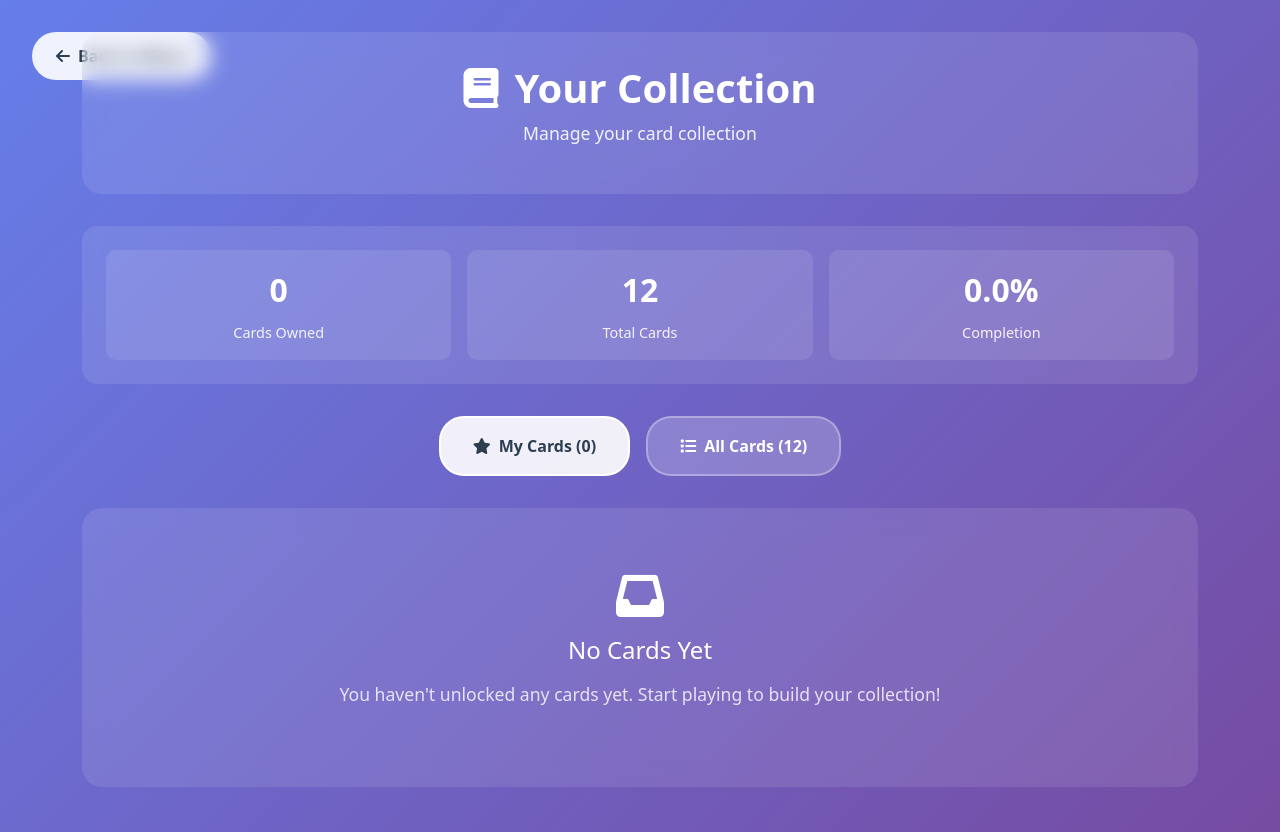
After one commit to Maxwellkwhite/greek-snap, a Flask app: page /collection in a window 1280 px wide. The commit adds this page. Run offline with Flask 3, Linux system fonts and the light colour scheme; a user stored in the database is signed in; some libraries are stand-ins or nearby versions.

Commit message:
started collection page

```diff
--- a/main.py
+++ b/main.py
@@ -44,8 +44,25 @@ class User(UserMixin, db.Model):
     misc2: Mapped[str] = mapped_column(String(100), nullable=True)
     misc3: Mapped[str] = mapped_column(String(100), nullable=True)
 
+    # Relationship to collection
+    collection = relationship("UserCollection", back_populates="user", uselist=False)
+
+# Collection DB
+class UserCollection(db.Model):
+    __tablename__ = "user_collections"
+    id: Mapped[int] = mapped_column(Integer, primary_key=True)
+    user_id: Mapped[int] = mapped_column(Integer, db.ForeignKey("users.id"))
+    unlocked_cards: Mapped[JSON] = mapped_column(JSON, default=list)  # List of card IDs
+    date_created: Mapped[DateTime] = mapped_column(DateTime, default=func.now())
+    date_updated: Mapped[DateTime] = mapped_column(DateTime, default=func.now(), onupdate=func.now())
+
+    # Relationship to user
+    user = relationship("User", back_populates="collection")
+
 # Global game instance
 current_game = None
+
+
 
 @app.route('/')
 def index():
@@ -57,6 +74,70 @@ def game():
     if current_game is None:
         current_game = Game()
     return render_template('game.html', game=current_game, characters=CHARACTERS)
+
+@app.route('/collection')
+@login_required
+def collection():
+    # Get or create user collection
+    user_collection = UserCollection.query.filter_by(user_id=current_user.id).first()
+    if not user_collection:
+        user_collection = UserCollection(user_id=current_user.id, unlocked_cards=[])
+        db.session.add(user_collection)
+        db.session.commit()
+
+    # Get all cards and mark which ones are unlocked
+    all_cards = CHARACTERS.copy()
+    unlocked_card_ids = set(user_collection.unlocked_cards)
+
+    for card in all_cards:
+        card['unlocked'] = card['id'] in unlocked_card_ids
+
+    # Separate owned and all cards
+    owned_cards = [card for card in all_cards if card['unlocked']]
+
+    return render_template('collection.html',
+                         all_cards=all_cards,
+                         owned_cards=owned_cards,
+                         user=current_user)
+
+@app.route('/api/unlock-card', methods=['POST'])
+@login_required
+def unlock_card():
+    data = request.get_json()
+    card_id = data.get('card_id')
+
+    if not card_id:
+        return jsonify({"success": False, "message": "Card ID is required"})
+
+    # Get or create user collection
+    user_collection = UserCollection.query.filter_by(user_id=current_user.id).first()
+    if not user_collection:
+        user_collection = UserCollection(user_id=current_user.id, unlocked_cards=[])
+        db.session.add(user_collection)
+
+    # Add card to collection if not already there
+    if card_id not in user_collection.unlocked_cards:
+        user_collection.unlocked_cards.append(card_id)
+        db.session.commit()
+        return jsonify({"success": True, "message": f"Card unlocked!"})
+    else:
+        return jsonify({"success": False, "message": "Card already unlocked"})
+
+@app.route('/api/collection')
+@login_required
+def get_collection():
+    """Get user's collection data via API"""
+    user_collection = UserCollection.query.filter_by(user_id=current_user.id).first()
+    if not user_collection:
+        user_collection = UserCollection(user_id=current_user.id, unlocked_cards=[])
+        db.session.add(user_collection)
+        db.session.commit()
+
+    return jsonify({
+        "unlocked_cards": user_collection.unlocked_cards,
+        "total_cards": len(CHARACTERS),
+        "completion_percentage": round((len(user_collection.unlocked_cards) / len(CHARACTERS)) * 100, 1)
+    })
 
 @app.route('/api/game-state')
 def get_game_state():
--- /dev/null
+++ b/templates/collection.html
@@ -0,0 +1,376 @@
+<!DOCTYPE html>
+<html lang="en">
+<head>
+    <meta charset="UTF-8">
+    <meta name="viewport" content="width=device-width, initial-scale=1.0">
+    <title>Collection - Greek Snap</title>
+    <link href="https://cdn.jsdelivr.net/npm/bootstrap@5.3.0/dist/css/bootstrap.min.css" rel="stylesheet">
+    <link rel="stylesheet" href="{{ url_for('static', filename='css/style.css') }}">
+    <link href="https://cdnjs.cloudflare.com/ajax/libs/font-awesome/6.0.0/css/all.min.css" rel="stylesheet">
+    <style>
+        body {
+            background: linear-gradient(135deg, #667eea 0%, #764ba2 100%);
+            min-height: 100vh;
+        }
+
+        .collection-header {
+            background: rgba(255, 255, 255, 0.1);
+            backdrop-filter: blur(10px);
+            border-radius: 20px;
+            padding: 2rem;
+            margin: 2rem 0;
+            text-align: center;
+            color: white;
+        }
+
+        .collection-title {
+            font-size: 2.5rem;
+            font-weight: bold;
+            margin-bottom: 0.5rem;
+        }
+
+        .collection-subtitle {
+            font-size: 1.1rem;
+            opacity: 0.9;
+        }
+
+        .card-grid {
+            display: flex;
+            flex-wrap: wrap;
+            justify-content: center;
+            gap: 1.5rem;
+            padding: 2rem 0;
+        }
+
+        .card-item {
+            width: 180px;
+            height: 240px;
+            margin: 10px;
+            background: white;
+            border: 3px solid #3498db;
+            border-radius: 15px;
+            cursor: pointer;
+            transition: all 0.3s ease;
+            position: relative;
+            overflow: hidden;
+            box-shadow: 0 4px 12px rgba(0,0,0,0.15);
+            display: inline-block;
+        }
+
+        .card-item.unlocked {
+            box-shadow: 0 10px 30px rgba(0, 0, 0, 0.2);
+        }
+
+        .card-item.locked {
+            filter: grayscale(100%);
+            opacity: 0.6;
+            box-shadow: 0 5px 15px rgba(0, 0, 0, 0.1);
+        }
+
+        .card-item:hover {
+            transform: translateY(-8px);
+            box-shadow: 0 15px 40px rgba(0, 0, 0, 0.3);
+            border-color: #f39c12;
+        }
+
+        .card-item .card-body {
+            padding: 12px;
+            height: 100%;
+            display: flex;
+            flex-direction: column;
+            justify-content: space-between;
+        }
+
+        .card-cost {
+            position: absolute;
+            top: 8px;
+            left: 8px;
+            background: #f39c12;
+            color: white;
+            width: 35px;
+            height: 35px;
+            border-radius: 50%;
+            display: flex;
+            align-items: center;
+            justify-content: center;
+            font-weight: bold;
+            font-size: 16px;
+            transition: all 0.3s ease;
+        }
+
+        .card-power {
+            position: absolute;
+            bottom: 8px;
+            right: 8px;
+            background: #3498db;
+            color: white;
+            width: 35px;
+            height: 35px;
+            border-radius: 50%;
+            display: flex;
+            align-items: center;
+            justify-content: center;
+            font-weight: bold;
+            font-size: 16px;
+            transition: all 0.3s ease;
+        }
+
+        .card-name {
+            font-size: 18px;
+            font-weight: bold;
+            text-align: center;
+            margin-top: 30px;
+            margin-bottom: 8px;
+            line-height: 1.2;
+            color: #2c3e50;
+        }
+
+        .card-ability {
+            font-size: 12px;
+            text-align: center;
+            line-height: 1.3;
+            margin-bottom: 30px;
+            color: #7f8c8d;
+            padding: 0 8px;
+        }
+
+        .lock-overlay {
+            position: absolute;
+            top: 0;
+            left: 0;
+            right: 0;
+            bottom: 0;
+            background: rgba(0, 0, 0, 0.7);
+            display: flex;
+            align-items: center;
+            justify-content: center;
+            border-radius: 15px;
+            font-size: 2rem;
+            color: white;
+        }
+
+        .back-button {
+            position: fixed;
+            top: 2rem;
+            left: 2rem;
+            background: rgba(255, 255, 255, 0.9);
+            border: none;
+            padding: 0.75rem 1.5rem;
+            border-radius: 25px;
+            color: #2c3e50;
+            text-decoration: none;
+            transition: all 0.3s ease;
+            font-weight: bold;
+        }
+
+        .back-button:hover {
+            background: rgba(255, 255, 255, 1);
+            color: #2c3e50;
+            text-decoration: none;
+            transform: translateY(-2px);
+        }
+
+        .collection-stats {
+            background: rgba(255, 255, 255, 0.1);
+            backdrop-filter: blur(10px);
+            border-radius: 15px;
+            padding: 1.5rem;
+            margin-bottom: 2rem;
+            color: white;
+            text-align: center;
+        }
+
+        .stats-grid {
+            display: grid;
+            grid-template-columns: repeat(auto-fit, minmax(200px, 1fr));
+            gap: 1rem;
+        }
+
+        .stat-card {
+            background: rgba(255, 255, 255, 0.1);
+            border-radius: 10px;
+            padding: 1rem;
+        }
+
+        .stat-number {
+            font-size: 2rem;
+            font-weight: bold;
+            margin-bottom: 0.5rem;
+        }
+
+        .stat-label {
+            font-size: 0.9rem;
+            opacity: 0.9;
+        }
+
+        .tab-navigation {
+            display: flex;
+            justify-content: center;
+            gap: 1rem;
+            margin-bottom: 2rem;
+        }
+
+        .tab-button {
+            background: rgba(255, 255, 255, 0.2);
+            border: 2px solid rgba(255, 255, 255, 0.3);
+            color: white;
+            padding: 1rem 2rem;
+            border-radius: 25px;
+            font-weight: bold;
+            transition: all 0.3s ease;
+            cursor: pointer;
+        }
+
+        .tab-button:hover {
+            background: rgba(255, 255, 255, 0.3);
+            border-color: rgba(255, 255, 255, 0.5);
+            transform: translateY(-2px);
+        }
+
+        .tab-button.active {
+            background: rgba(255, 255, 255, 0.9);
+            color: #2c3e50;
+            border-color: rgba(255, 255, 255, 1);
+        }
+
+        .tab-content {
+            display: none;
+        }
+
+        .tab-content.active {
+            display: block;
+        }
+
+        .empty-state {
+            text-align: center;
+            color: white;
+            padding: 4rem 2rem;
+            background: rgba(255, 255, 255, 0.1);
+            border-radius: 20px;
+            backdrop-filter: blur(10px);
+        }
+
+        .empty-state h3 {
+            margin-bottom: 1rem;
+            font-size: 1.5rem;
+        }
+
+        .empty-state p {
+            opacity: 0.8;
+            font-size: 1.1rem;
+        }
+    </style>
+</head>
+<body>
+    <a href="{{ url_for('index') }}" class="back-button">
+        <i class="fas fa-arrow-left me-2"></i>Back to Menu
+    </a>
+
+    <div class="container">
+        <div class="collection-header">
+            <h1 class="collection-title">
+                <i class="fas fa-book me-3"></i>Your Collection
+            </h1>
+            <p class="collection-subtitle">Manage your card collection</p>
+        </div>
+
+        {% set owned_count = owned_cards | length %}
+        {% set total_count = all_cards | length %}
+
+        <div class="collection-stats">
+            <div class="stats-grid">
+                <div class="stat-card">
+                    <div class="stat-number">{{ owned_count }}</div>
+                    <div class="stat-label">Cards Owned</div>
+                </div>
+                <div class="stat-card">
+                    <div class="stat-number">{{ total_count }}</div>
+                    <div class="stat-label">Total Cards</div>
+                </div>
+                <div class="stat-card">
+                    <div class="stat-number">{{ "%.1f" | format((owned_count / total_count * 100) if total_count > 0 else 0) }}%</div>
+                    <div class="stat-label">Completion</div>
+                </div>
+            </div>
+        </div>
+
+        <!-- Tab Navigation -->
+        <div class="tab-navigation">
+            <button class="tab-button active" onclick="showTab('owned')">
+                <i class="fas fa-star me-2"></i>My Cards ({{ owned_count }})
+            </button>
+            <button class="tab-button" onclick="showTab('all')">
+                <i class="fas fa-list me-2"></i>All Cards ({{ total_count }})
+            </button>
+        </div>
+
+        <!-- Owned Cards Tab -->
+        <div id="owned-tab" class="tab-content active">
+            {% if owned_cards %}
+            <div class="card-grid">
+                {% for card in owned_cards %}
+                <div class="card-item unlocked">
+                    <div class="card-body">
+                        <div class="card-cost">{{ card.cost }}</div>
+                        <div class="card-name">{{ card.name }}</div>
+                        <div class="card-ability">{{ card.ability }}</div>
+                        <div class="card-power">{{ card.power }}</div>
+                    </div>
+                </div>
+                {% endfor %}
+            </div>
+            {% else %}
+            <div class="empty-state">
+                <i class="fas fa-inbox fa-3x mb-3"></i>
+                <h3>No Cards Yet</h3>
+                <p>You haven't unlocked any cards yet. Start playing to build your collection!</p>
+            </div>
+            {% endif %}
+        </div>
+
+        <!-- All Cards Tab -->
+        <div id="all-tab" class="tab-content">
+            <div class="card-grid">
+                {% for card in all_cards %}
+                <div class="card-item {% if card.unlocked %}unlocked{% else %}locked{% endif %}">
+                    <div class="card-body">
+                        <div class="card-cost">{{ card.cost }}</div>
+                        <div class="card-name">{{ card.name }}</div>
+                        <div class="card-ability">{{ card.ability }}</div>
+                        <div class="card-power">{{ card.power }}</div>
+                    </div>
+                    {% if not card.unlocked %}
+                    <div class="lock-overlay">
+                        <i class="fas fa-lock"></i>
+                    </div>
+                    {% endif %}
+                </div>
+                {% endfor %}
+            </div>
+        </div>
+    </div>
+
+    <script src="https://cdn.jsdelivr.net/npm/bootstrap@5.3.0/dist/js/bootstrap.bundle.min.js"></script>
+    <script>
+        function showTab(tabName) {
+            // Hide all tab contents
+            const tabContents = document.querySelectorAll('.tab-content');
+            tabContents.forEach(content => {
+                content.classList.remove('active');
+            });
+
+            // Remove active class from all tab buttons
+            const tabButtons = document.querySelectorAll('.tab-button');
+            tabButtons.forEach(button => {
+                button.classList.remove('active');
+            });
+
+            // Show selected tab content
+            document.getElementById(tabName + '-tab').classList.add('active');
+
+            // Add active class to clicked button
+            event.target.classList.add('active');
+        }
+    </script>
+</body>
+</html>
```
Also changed, not shown: templates/index.html (+91 -20 lines), instance/users.db.
